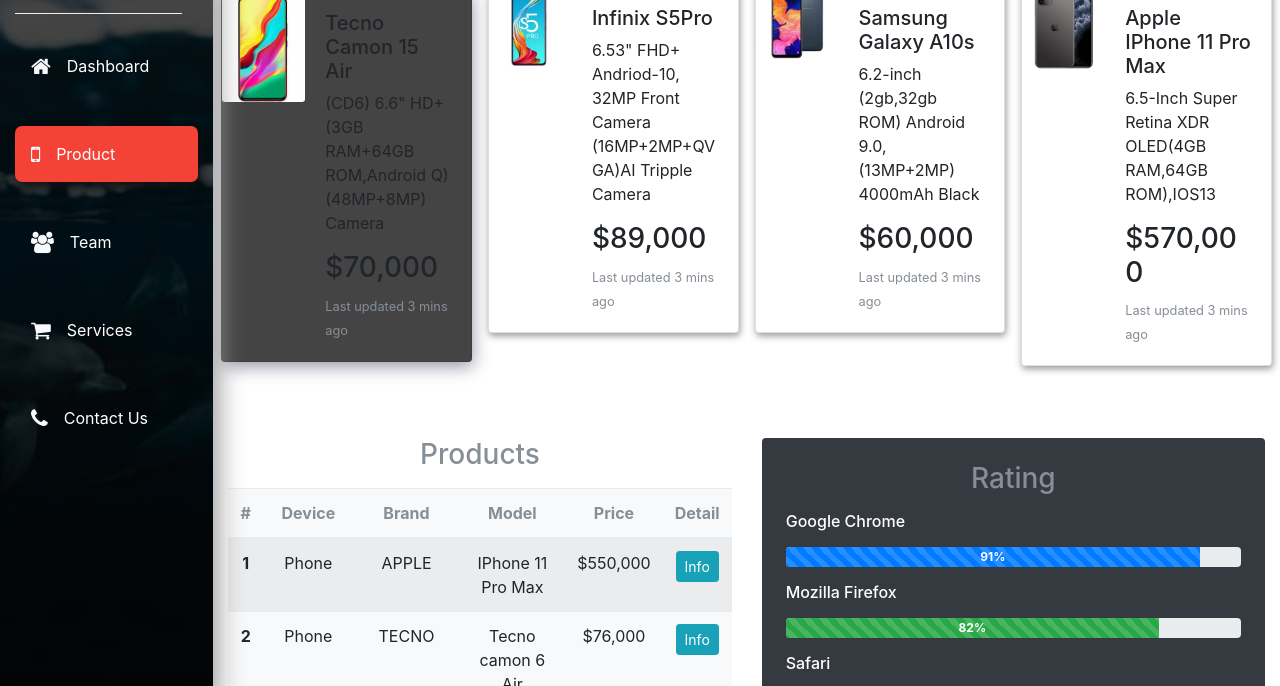
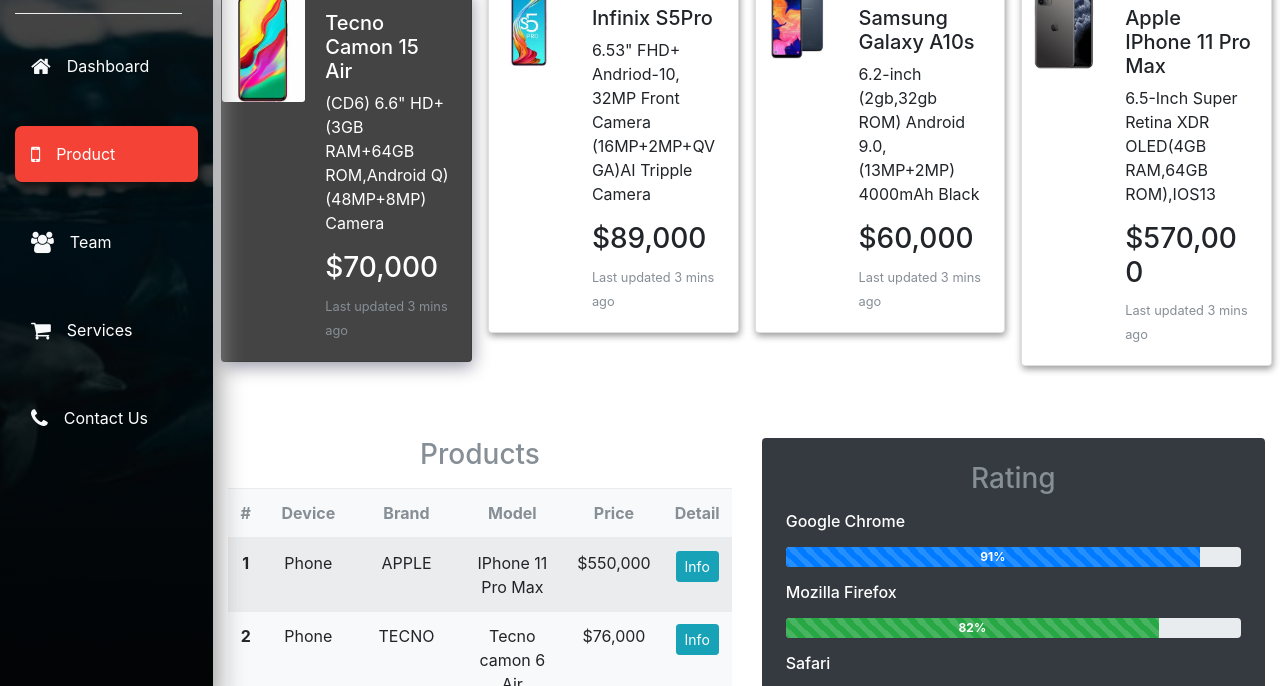
Before and after one commit to haybeeudosen/fullstack1, a plain HTML site: page index1.html in a window 1280 px wide. In both pictures the pointer is over the element 346 px from the left and 273 px from the top of the page. Shown: the part 103-789 px from the top of the page. Drawn offline with nearby package versions, Linux system fonts and the light colour scheme.

Commit message:
added text-color

```diff
--- a/CSS/style1.css
+++ b/CSS/style1.css
@@ -91,7 +91,8 @@
 .card-common:hover{
     background-color: #444444  !important;
     box-shadow: 1px 5px 17px #99a;
-    transform: translateY(5px)
+    transform: translateY(5px);
+    color: #fff;
 }
 
 .text-small {
```
